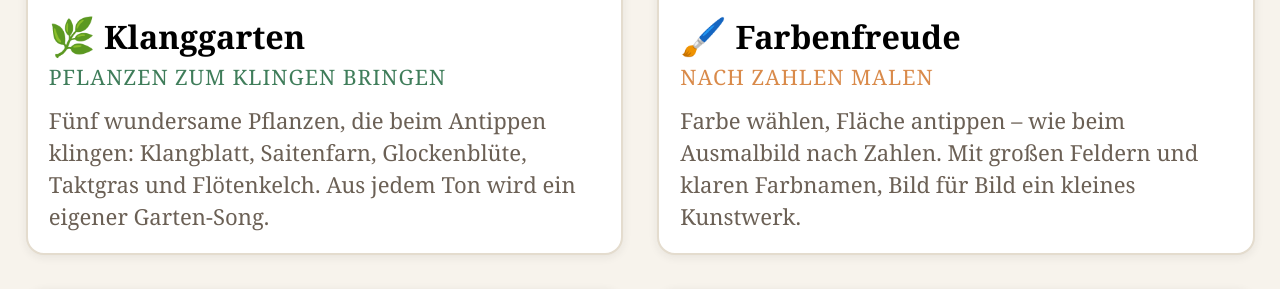
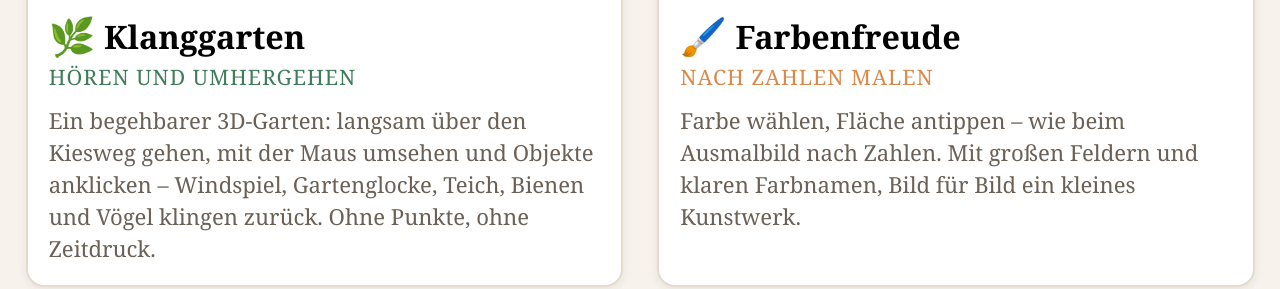
Before and after one commit to gerd-collab/senior-fokus, a website built with Vite: page index.html in a window 1280 px wide. Shown: the part 7693-7982 px from the top of the page. Built offline with nearby package versions, Linux system fonts and the light colour scheme.

Commit message:
Klanggarten: Untertitel, Beschreibung und Screenshot auf den begehbaren 3D-Garten aktualisiert

```diff
--- a/src/apps.ts
+++ b/src/apps.ts
@@ -276,9 +276,9 @@ export const APPS: readonly AppInfo[] = [
   {
     id: 'klanggarten',
     title: 'Klanggarten',
-    subtitle: 'Pflanzen zum Klingen bringen',
+    subtitle: 'Hören und umhergehen',
     description:
-      'Fünf wundersame Pflanzen, die beim Antippen klingen: Klangblatt, Saitenfarn, Glockenblüte, Taktgras und Flötenkelch. Aus jedem Ton wird ein eigener Garten-Song.',
+      'Ein begehbarer 3D-Garten: langsam über den Kiesweg gehen, mit der Maus umsehen und Objekte anklicken – Windspiel, Gartenglocke, Teich, Bienen und Vögel klingen zurück. Ohne Punkte, ohne Zeitdruck.',
     url: 'https://klanggarten.vercel.app/',
     screenshot: '/app-screenshots/klanggarten.png',
     icon: '🌿',
```
Also changed, not shown: dist/app-screenshots/klanggarten.png, dist/assets/index-CMcRQXLl.js (deleted), dist/assets/index-CddHnJZW.js (added), dist/index.html, public/app-screenshots/klanggarten.png.
